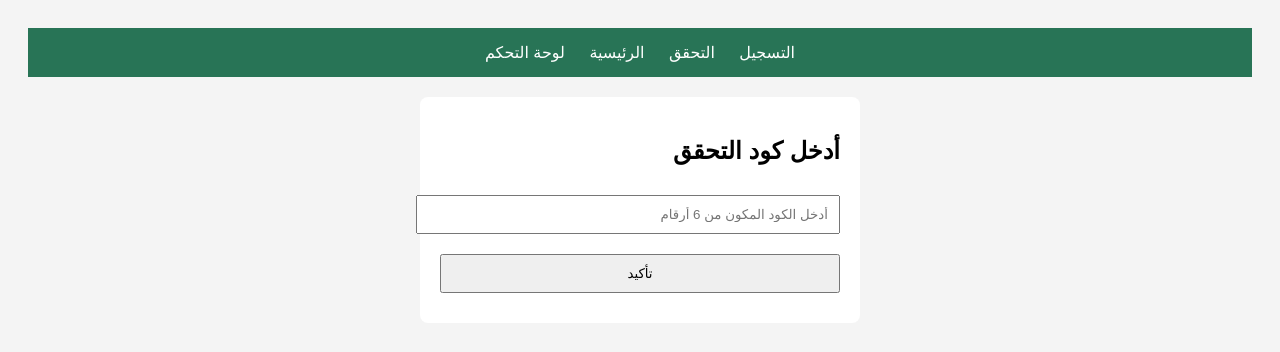
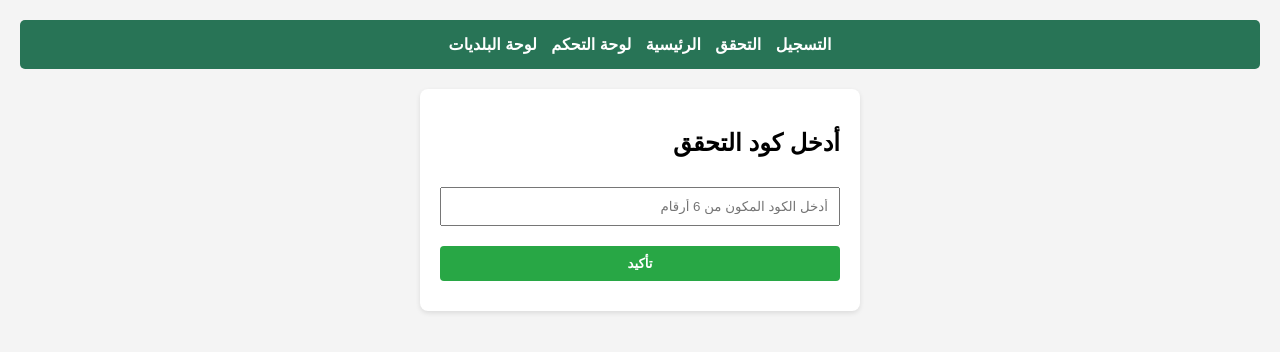
Before and after one commit to ddnya2857-rgb/ECOTECHHDZ, a website: page verify.html in a window 1280 px wide. Drawn offline with Linux system fonts and the light colour scheme.

Commit message:
Add files via upload

```diff
--- a/verify.html
+++ b/verify.html
@@ -2,24 +2,31 @@
 <html lang="ar" dir="rtl">
 <head>
     <meta charset="UTF-8">
-    <title>التحقق - EcoTechDZ</title>
+    <title>EcoTechDZ - التحقق</title>
     <style>
-        body { font-family: Arial, sans-serif; padding: 20px; background-color: #f4f4f4; }
-        .container { background: #fff; padding: 20px; border-radius: 8px; max-width: 400px; margin: auto; }
-        input, button { width: 100%; padding: 10px; margin: 10px 0; }
+        body { font-family: Arial, sans-serif; padding: 20px; background-color: #f4f4f4; margin: 0; }
+        .nav-bar { background: #287456; padding: 15px; color: white; text-align: center; border-radius: 5px; margin-bottom: 20px; }
+        .nav-bar a { color: white; margin: 0 5px; text-decoration: none; font-weight: bold; }
+        .container { background: #fff; padding: 20px; border-radius: 8px; max-width: 400px; margin: auto; box-shadow: 0 2px 5px rgba(0,0,0,0.1); }
+        input, button { width: 100%; padding: 10px; margin: 10px 0; box-sizing: border-box; }
+        button { background-color: #28a745; color: white; border: none; cursor: pointer; font-weight: bold; border-radius: 4px; }
     </style>
 </head>
 <body>
-    <!-- شريط التنقل الموحد -->
-    <nav style="background: #287456; padding: 15px; color: white; text-align: center; margin-bottom: 20px;">
-        <a href="signup.html" style="color: white; margin: 0 10px; text-decoration: none;">التسجيل</a>
-        <a href="verify.html" style="color: white; margin: 0 10px; text-decoration: none;">التحقق</a>
-        <a href="index.html" style="color: white; margin: 0 10px; text-decoration: none;">الرئيسية</a>
-        <a href="dashboard.html" style="color: white; margin: 0 10px; text-decoration: none;">لوحة التحكم</a>
-        <a id="admin-link" href="admin_dashboard.html" style="color: #ffcccc; margin: 0 10px; text-decoration: none; font-weight: bold; display: none;">قائمة المستخدمين</a>
-    </nav>
+
+    <div class="nav-bar">
+        <a href="signup.html">التسجيل</a>
+        <a href="verify.html">التحقق</a>
+        <a href="index.html">الرئيسية</a>
+        <a href="dashboard.html">لوحة التحكم</a>
+        <a href="municipal_dashboard.html">لوحة البلديات</a>
+        <a id="admin-link" href="admin_dashboard.html" style="color: #ffcccc; display: none; font-weight: bold;">لوحة المدير</a>
+    </div>
+
     <script>
-        if(localStorage.getItem("userEmail") === "ddnya2857@gmail.com") { document.getElementById("admin-link").style.display = "inline"; }
+        if(localStorage.getItem("loggedInUserEmail") === "ddnya2857@gmail.com") {
+            document.getElementById("admin-link").style.display = "inline";
+        }
     </script>
 
     <div class="container">
@@ -38,7 +45,6 @@
                 alert("تم التحقق بنجاح!");
                 localStorage.setItem("loggedInUserEmail", userEmail);
 
-        // إرسال المستخدم الجديد إلى خادم Node.js لتخزينه في قاعدة بيانات MongoDB Atlas
                 try {
                     await fetch('/register', {
                         method: 'POST',
@@ -54,7 +60,6 @@
                 alert("الكود غير صحيح");
             }
         }
-
     </script>
 </body>
 </html>
```
Also changed, not shown: signup.html (+18 -8 lines), logo.jpeg (added). Lines whose indentation alone changed are shown as unchanged.
